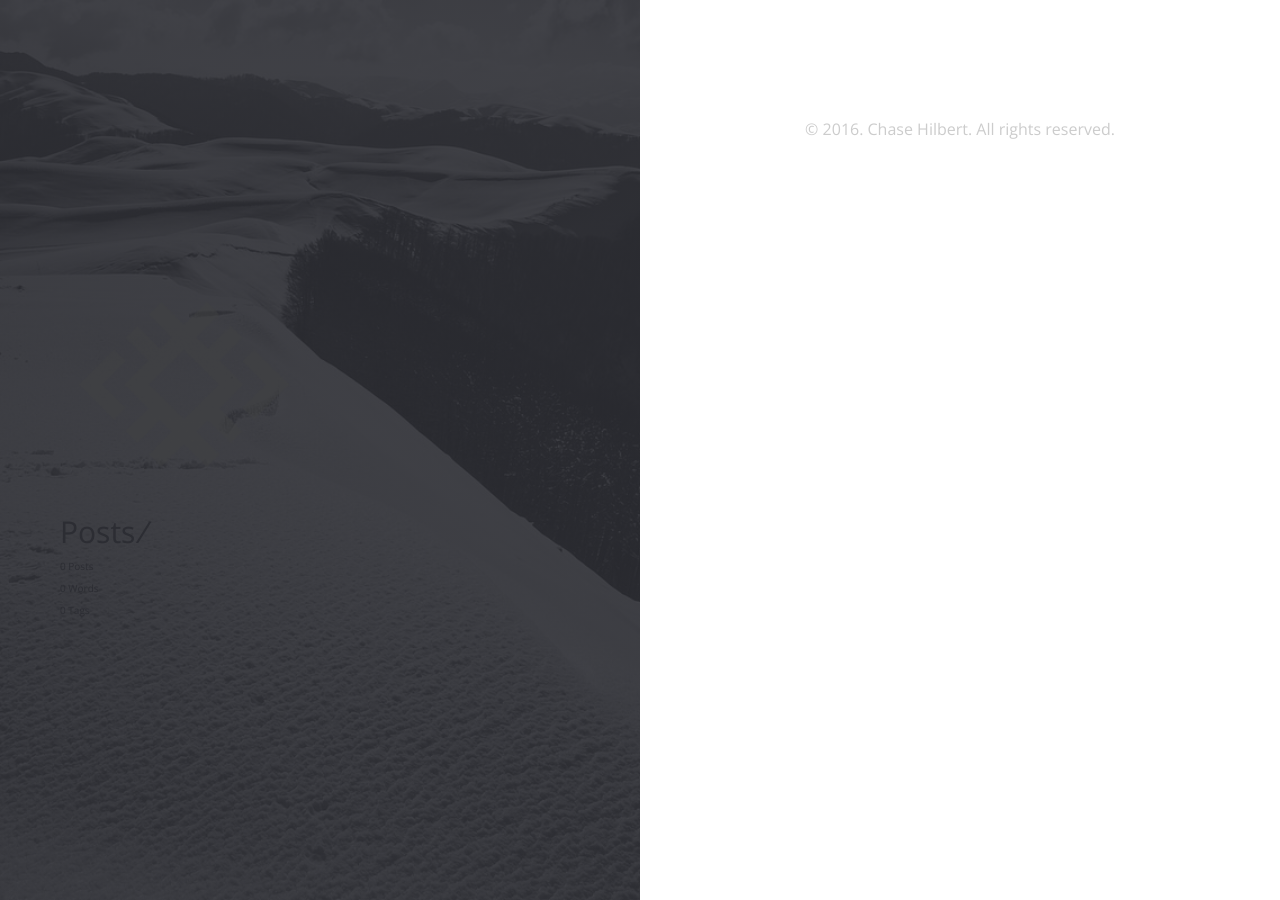
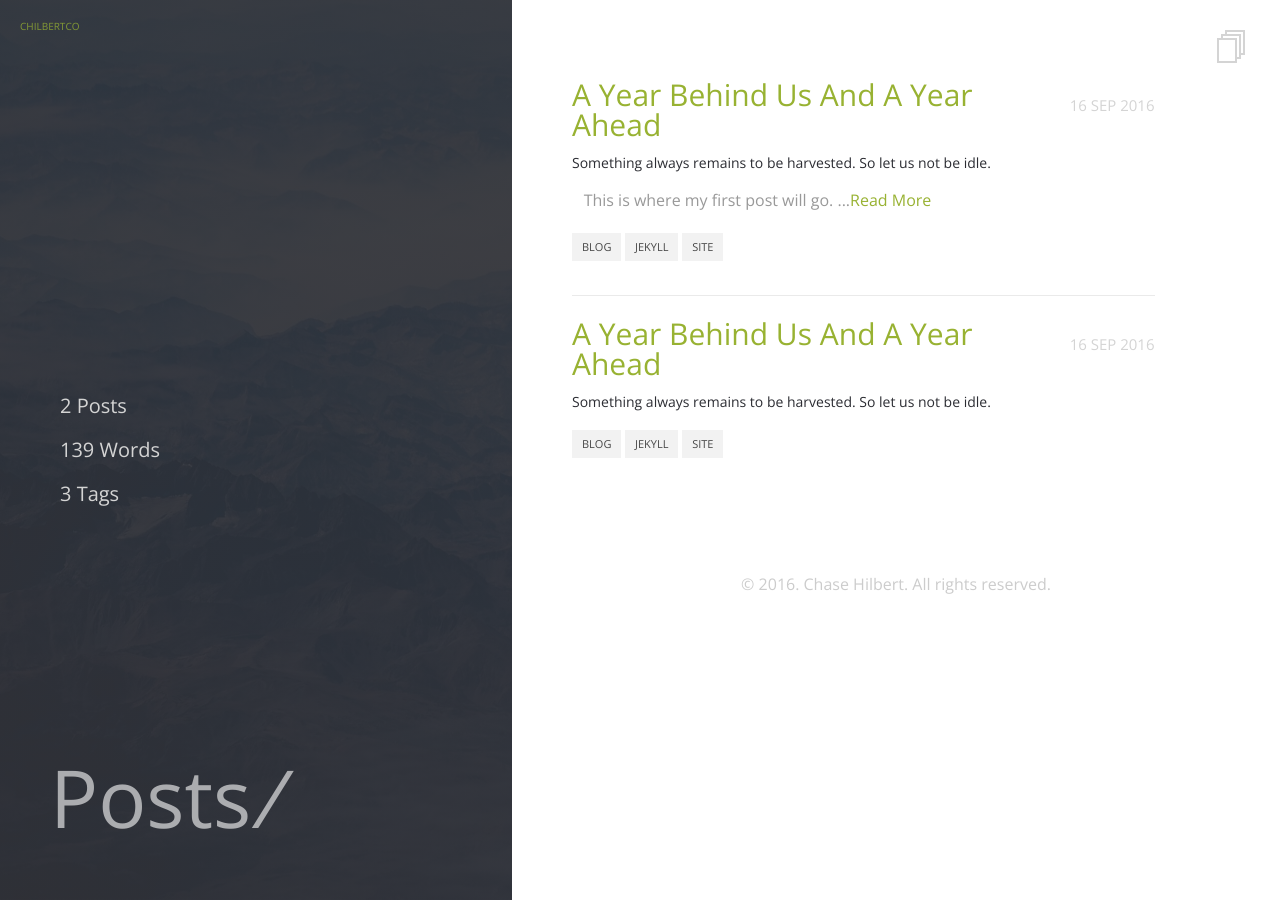
Before and after one commit to chilbert/chilbertco, a Jekyll site: the page built from _pages/posts.md, in a window 1280 px wide. Built offline with Jekyll 4.4.1, drawn with Linux system fonts in a browser that asks for light colours; nearby versions of some CDN libraries.

Commit message:
Getting Posts to work

```diff
--- a/_config.yml
+++ b/_config.yml
@@ -5,6 +5,7 @@ url: http://chilbert.co
 logo:   logo.png  # Site logo
 locale: en_US
 excerpt_separator: <!-- more -->
+host: localhost
 
 assets:
   compress:
@@ -14,8 +15,8 @@ assets:
 # Left Block Images
 background:
   home: assets/images/home.png            # this image will be shown on homepage's left block
-  post: assets/images/backgrounds/post.jpg            # this image will be shown when post's front matter doesn't specify any image
-  post-list: assets/images/backgrounds/post-list.jpg  # this image will be shown on post list page
+  post: assets/images/unsplash-image-4.jpg            # this image will be shown when post's front matter doesn't specify any image
+  post-list: assets/images/unsplash-image-6.jpg  # this image will be shown on post list page
 
 # Jekyll
 permalink: /:categories/:year/:month/:day/:title
--- a/_includes/left/post-list.html
+++ b/_includes/left/post-list.html
@@ -3,7 +3,7 @@
   {% assign wordCount = post.content | number_of_words | plus: {{ wordCount }} %}
 {% endfor %}
 
-<a href="/" class="logo"><img src="{{ site.baseurl }}/assets/images/{{ site.logo }}"></a>
+<a href="/" class="logo">CHILBERTCO</a>
 <h1 class="section-title">{{ page.title}}<em>/</em></h1>
 
 <section id="post-list-meta">
--- a/_layouts/base.html
+++ b/_layouts/base.html
@@ -20,12 +20,12 @@
     </section>
 
     <section id="right">
-      <!-- <nav>
+      <nav>
         <a href="{{ site.baseurl }}/posts" title="The Blog" id="nav-posts">
           <div></div>
           <label title="Blog Posts">Posts</span>
         </a>
-      </nav> -->
+      </nav>
 
       <div class="content">
         {{ content }}
--- a/_layouts/post.html
+++ b/_layouts/post.html
@@ -34,7 +34,7 @@ var disqus_config = function () {
 };
 (function() {
     var d = document, s = d.createElement('script');
-    s.src = '//chilbert-co.disqus.com/embed.js';
+    s.src = '//chilbertco.disqus.com/embed.js';
     s.setAttribute('data-timestamp', +new Date());
     (d.head || d.body).appendChild(s);
 })();
--- a/_pages/posts.md
+++ b/_pages/posts.md
@@ -2,5 +2,32 @@
 layout: post-list
 title: Posts
 description: "List of posts"
-permalink: /posts.html
+permalink: /posts/
+pageId: post-list
 ---
+
+{% for post in site.posts %}
+{% capture title %}{{ post.title | markdownify | remove: "<p>" | remove: "</p>" }}{% endcapture %}
+<article>
+  <h2>
+    <a href="{{ site.baseurl }}{{ post.url }}" class="post-title" title="{{ title | strip_html }}">
+      <span>{{ title }}</span>
+    </a>
+    <span class="date">{{ post.date | date: '%d %b %Y' }}</span>
+  </h2>
+  <span>{{ post.subject | strip_html | truncatewords: 50 }}</span>
+  {% if post == site.posts.first %}
+  <p>
+    {{ post.excerpt | strip_html }}
+    ...<a href="{{ site.baseurl }}{{ post.url }}" title="Read More">Read More</a>
+  </p>
+  {% endif %}
+  <ul class="tags">
+  {% for tag in post.tags %}
+    <li><a href="{{ site.baseurl }}/tags#{{ tag }}">{{ tag }}</a></li>
+    {% unless forloop.last %}
+    {% endunless %}
+  {% endfor %}
+  </ul>
+</article>
+{% endfor %}
--- /dev/null
+++ b/_posts/2016-09-16-A-Year-Behind-Us.md
@@ -0,0 +1,29 @@
+---
+layout: post
+title:  A Year Behind Us And A Year Ahead
+date:   2016-09-16
+subject: Something always remains to be harvested. So let us not be idle.
+tag:
+  - blog
+  - jekyll
+  - site
+---
+
+This is where my first post will go.
+
+<!-- more -->
+
+## Should I even waste my time?
+
+I've never used [Jekyll](https://jekyllrb.com) before and wanted something I could get my site up and running with quickly.
+
+But see, I'm not a designer. I can hold my own on small amounts of original
+graphical work, but I'm no Illustrator pro. And so I started out at
+[Jekyll Themes](http://jekyllthemes.org), and on page 1 ran across the
+theme [Halve](https://github.com/TaylanTatli/Halve) by Taylan Tatlı.
+
+## Goals and Such
+
+Immediate goals for the site are to begin documenting the roller coaster ride of running a business.  [Spacetime](http://www.heyspacetime.com) has nearly been in business a year and we are growing!  Year two will only be that much better if we learn from year 1.  This is my attempt to do so.
+
+### _Cheers!_
--- /dev/null
+++ b/_posts/2016-09-16-A-Year-Behind-Us0.md
@@ -0,0 +1,29 @@
+---
+layout: post
+title:  A Year Behind Us And A Year Ahead
+date:   2016-09-16
+subject: Something always remains to be harvested. So let us not be idle.
+tag:
+  - blog
+  - jekyll
+  - site
+---
+
+This is where my first post will go.
+
+<!-- more -->
+
+## Should I even waste my time?
+
+I've never used [Jekyll](https://jekyllrb.com) before and wanted something I could get my site up and running with quickly.
+
+But see, I'm not a designer. I can hold my own on small amounts of original
+graphical work, but I'm no Illustrator pro. And so I started out at
+[Jekyll Themes](http://jekyllthemes.org), and on page 1 ran across the
+theme [Halve](https://github.com/TaylanTatli/Halve) by Taylan Tatlı.
+
+## Goals and Such
+
+Immediate goals for the site are to begin documenting the roller coaster ride of running a business.  [Spacetime](http://www.heyspacetime.com) has nearly been in business a year and we are growing!  Year two will only be that much better if we learn from year 1.  This is my attempt to do so.
+
+### _Cheers!_
--- a/assets/css/main.scss
+++ b/assets/css/main.scss
@@ -22,8 +22,8 @@ $background-post-list: '{{ site.baseurl }}/{{ site.background.post-list }}';
 //@import '404';
 //@import 'apps';
 @import 'home';
-//@import 'post';
-//@import 'post-list';
+@import 'post';
+@import 'post-list';
 //@import 'projects';
 //@import 'tags';
 
```
